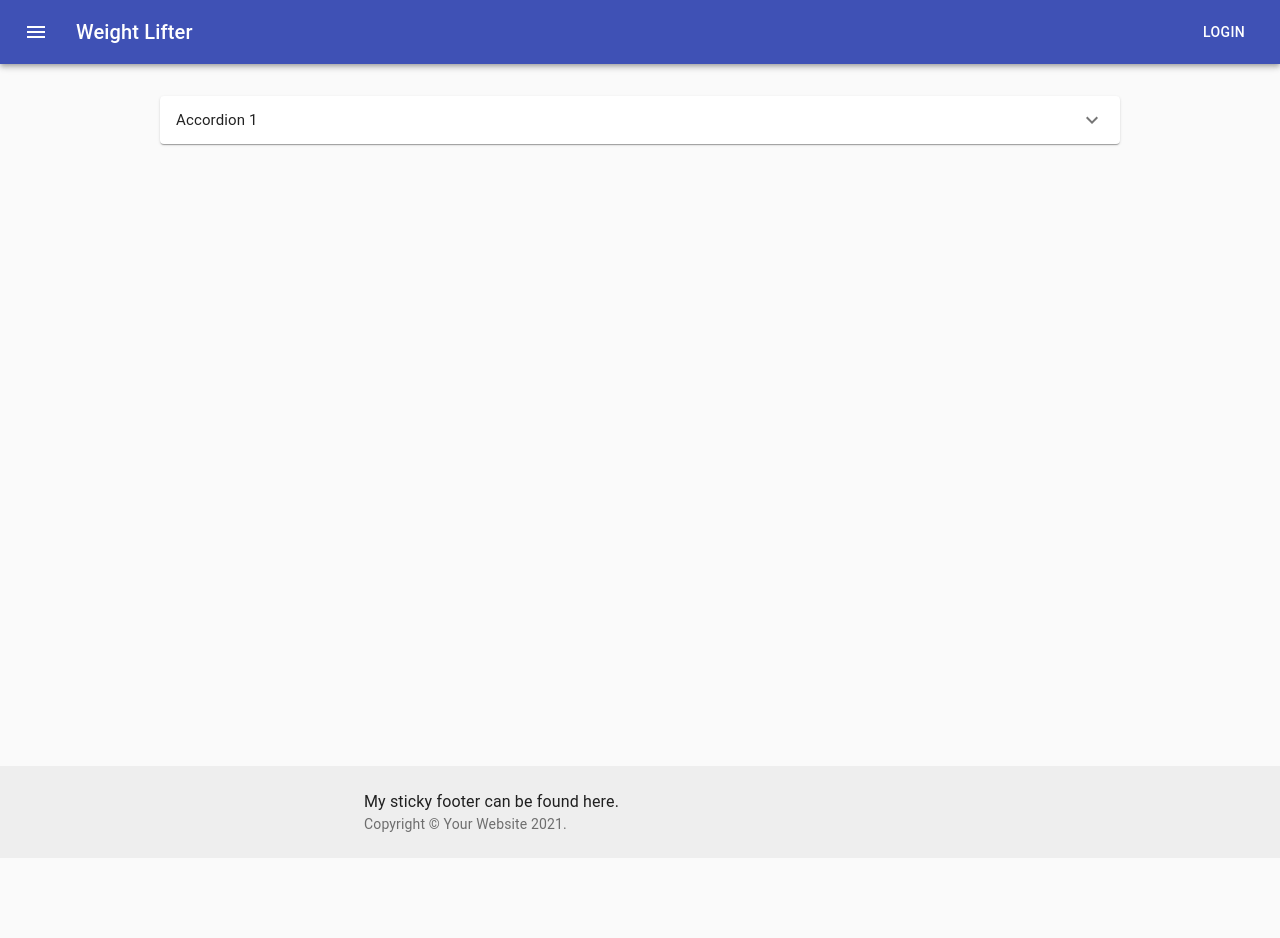
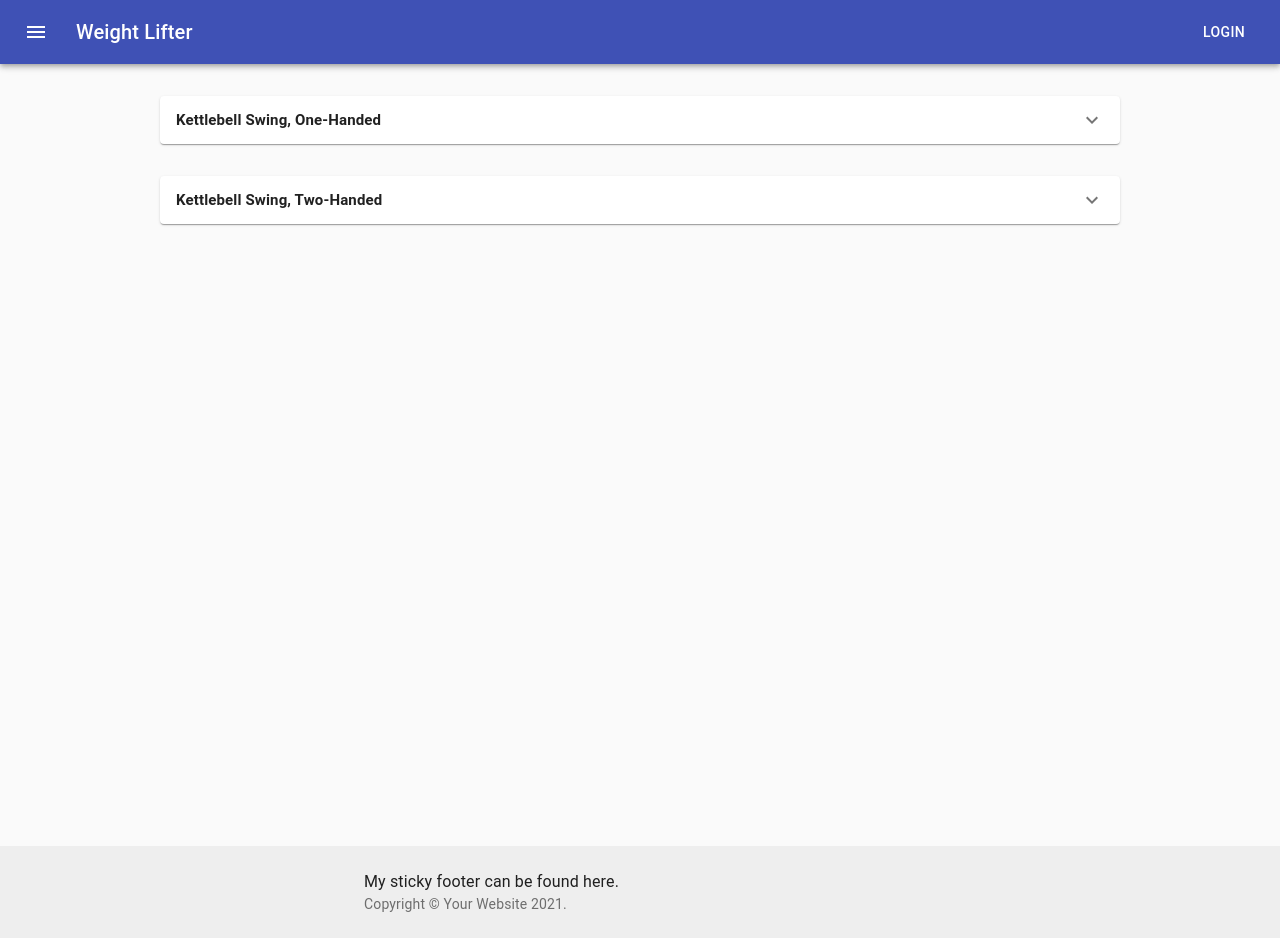
Before and after one commit to cboud31/weightLifter, a React (Create React App) app: page /exercises in a window 1280 px wide. Before the commit the page ends 858 px from the top, so only its background shows below. Built offline with nearby package versions, Linux system fonts and the light colour scheme; no server answers.

Commit message:
Install ReactPlayer

```diff
--- a/src/api/index.js
+++ b/src/api/index.js
@@ -2,7 +2,7 @@ import axios from 'axios';
 
 export async function getExercises() {
   try {
-    const { data } = await axios.get('/api/exercises');
+    const { data } = await fetch('http://localhost:5000/api/');
 
     return data;
   } catch (error) {
--- a/src/components/Exercise.js
+++ b/src/components/Exercise.js
@@ -1,4 +1,6 @@
 import React from 'react';
+import ReactPlayer from 'react-player';
+
 import { makeStyles } from '@material-ui/core/styles';
 import Accordion from '@material-ui/core/Accordion';
 import AccordionSummary from '@material-ui/core/AccordionSummary';
@@ -19,10 +21,17 @@ const useStyles = makeStyles((theme) => ({
     fontSize: theme.typography.pxToRem(15),
     fontWeight: theme.typography.fontWeightRegular,
   },
+  accordion: {
+    display: 'flex',
+    flexDirection: 'row',
+    alignContent: 'center',
+  },
 }));
 
-const Exercise = () => {
+const Exercise = (props) => {
   const classes = useStyles();
+
+  const { title, description, videoURL } = props;
 
   return (
     <div className={classes.root}>
@@ -32,13 +41,17 @@ const Exercise = () => {
           aria-controls="panel1a-content"
           id="panel1a-header"
         >
-          <Typography className={classes.heading}>Accordion 1</Typography>
+          <Typography className={classes.heading}>
+            <b>{title}</b>
+          </Typography>
         </AccordionSummary>
         <AccordionDetails>
-          <Typography>
-            Lorem ipsum dolor sit amet, consectetur adipiscing elit. Suspendisse
-            malesuada lacus ex, sit amet blandit leo lobortis eget.
-          </Typography>
+          <Typography>{description}</Typography>
+          <div>
+            <p>
+              <ReactPlayer url={videoURL} />
+            </p>
+          </div>
         </AccordionDetails>
       </Accordion>
     </div>
--- a/src/components/ExerciseList.js
+++ b/src/components/ExerciseList.js
@@ -2,8 +2,35 @@ import React, { useState, useEffect } from 'react';
 
 import Exercise from './Exercise';
 
+const testData = [
+  {
+    title: 'Kettlebell Swing, One-Handed',
+    description:
+      'With feet slightly wider than shoulder width, bend knees slightly and thrust hips back to hold the kettlebell. Engage lats and abs while hiking the kettlebell between your legs. Drive your hips forward explosively to swing the kettlebell to shoulder height.',
+    videoURL: 'https://www.youtube.com/watch?v=0L0cOOpyPpA&t=1s',
+  },
+  {
+    title: 'Kettlebell Swing, Two-Handed',
+    description:
+      'With feet slightly wider than shoulder width, bend knees slightly and thrust hips back to hold the kettlebell. Engage lats and abs while hiking the kettlebell between your legs. Drive your hips forward explosively to swing the kettlebell to shoulder height.',
+    videoURL: 'https://www.youtube.com/watch?v=yHxcTn1UeAc&t=2s',
+  },
+];
+
 const ExerciseList = () => {
-  return <Exercise />;
+  return (
+    <div className="ExerciseList">
+      {testData.map((exercise) => {
+        return (
+          <Exercise
+            title={exercise.title}
+            description={exercise.description}
+            videoURL={exercise.videoURL}
+          />
+        );
+      })}
+    </div>
+  );
 };
 
 export default ExerciseList;
```
